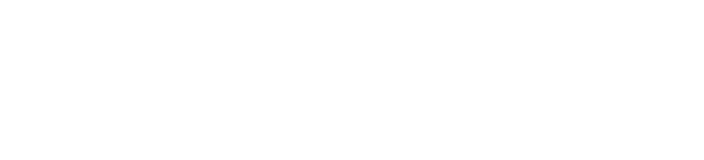
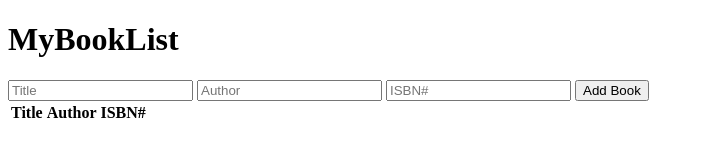
Before and after one commit to acciojob/book-list-MudassirAlam7, a website: page main.html in a window 1280 px wide. Shown: the whole page, without its empty margins (0-704 px from the left). Drawn offline with Linux system fonts and the light colour scheme.

Commit message:
created a submission

```diff
--- a/main.html
+++ b/main.html
@@ -8,6 +8,30 @@
 
 <body>
 	<!-- the entire body must be written by student -->
+	<h1>MyBookList</h1>
+	<div class = "form-group">
+		<form>
+			<input id = "title" placeholder = "Title">
+			<input id = "Author" placeholder = "Author">
+			<input id = "isbn" placeholder = "ISBN#">
+			<button id = "submit">Add Book</button>
+		</form>
+	</div>
+	<table class = "table table-striped">
+		<thead>
+			<tr>
+				<th>Title</th>
+				<th>Author</th>
+				<th>ISBN#</th>
+				<th></th>
+			</tr>
+		</thead>
+		<tbody id = "book-list">
+
+		</tbody>
+
+	</table>
+
     <script type="text/javascript" src="./script.js">
 </script>
 
--- a/script.js
+++ b/script.js
@@ -1 +1,2 @@
 //your JS code here. If required.
+let
```
